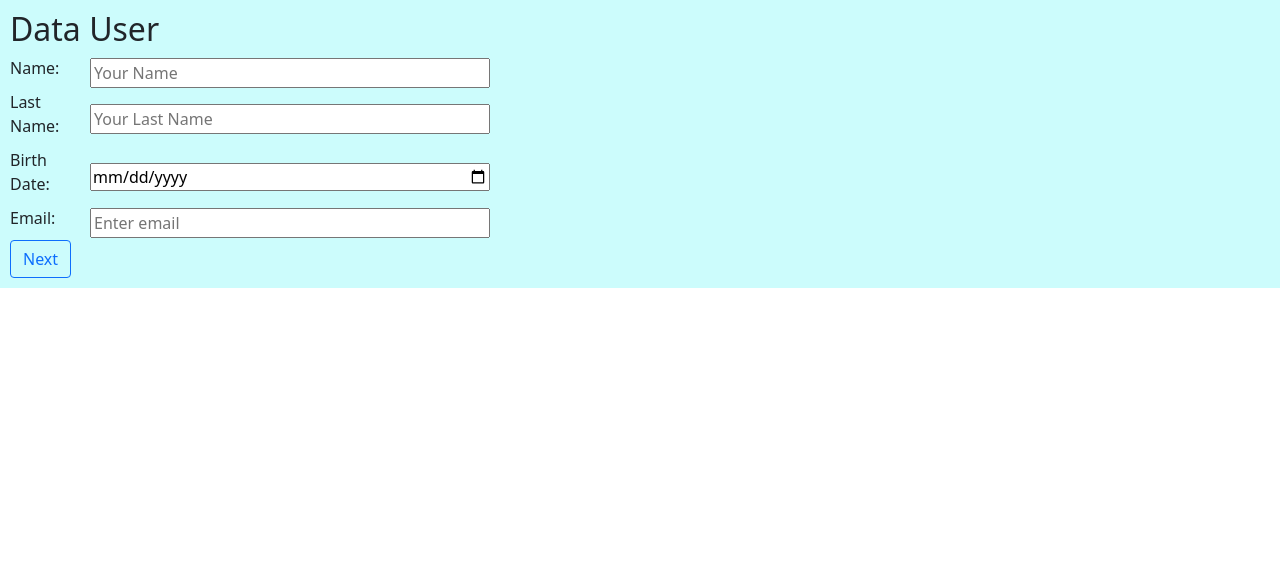
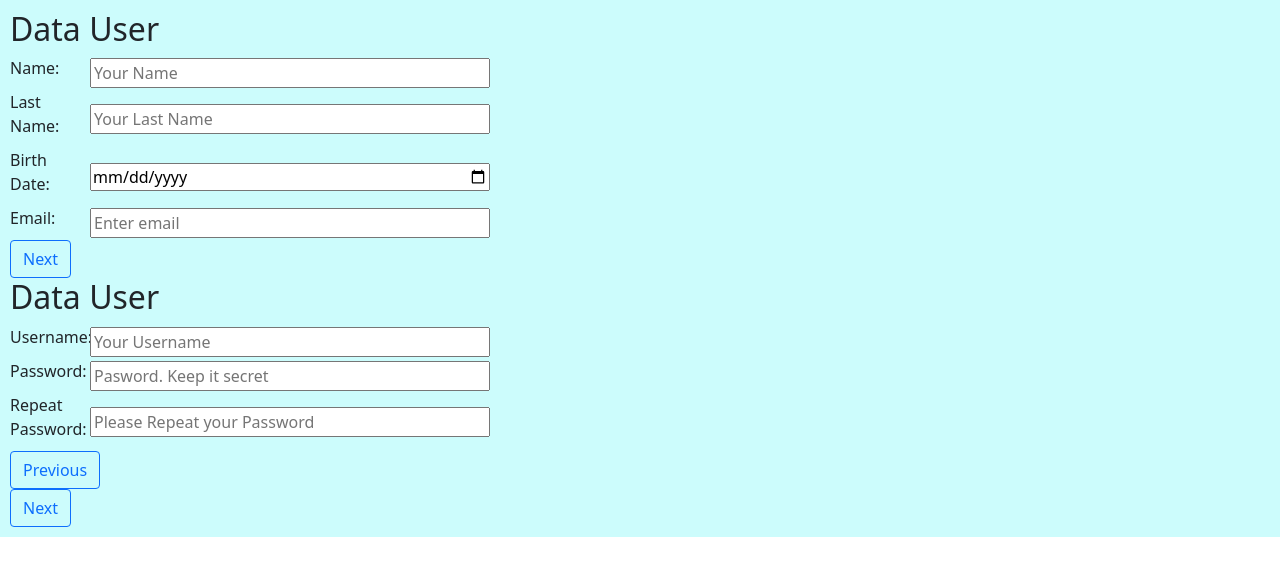
Before and after one commit to lallunavermella/202201-W4CH4-silvia-martinez, a React (Create React App) app: page / in a window 1280 px wide. Shown: the top 576 px of the page. Built offline with nearby package versions, Linux system fonts and the light colour scheme.

Commit message:
Add component Acces Data

```diff
--- /dev/null
+++ b/src/AccesData/AccesData.js
@@ -0,0 +1,41 @@
+const AccesData = () => {
+  return (
+    <>
+      <h2>Data User</h2>
+      <form className="form-data flex-column">
+        <div className="form-block d-flex align-items-center">
+          <label htmlFor="username">Username: </label>
+          <input type="text" id="username" placeholder="Your Username" />
+        </div>
+        <div className="form-block d-flex align-items-center">
+          <label htmlFor="password">Password: </label>
+          <input
+            type="password"
+            id="Pasword"
+            placeholder="Pasword. Keep it secret"
+          />
+        </div>
+        <div className="form-block d-flex align-items-center">
+          <label htmlFor="password">Repeat Password: </label>
+          <input
+            type="password"
+            id="password"
+            placeholder="Please Repeat your Password"
+          />
+        </div>
+
+        <div className="form-block ">
+          <button type="submit" className="btn btn-outline-primary ">
+            Previous
+          </button>
+        </div>
+        <div className="form-block align-items-end">
+          <button type="submit" className="btn btn-outline-primary ">
+            Next
+          </button>
+        </div>
+      </form>
+    </>
+  );
+};
+export default AccesData;
--- a/src/App.js
+++ b/src/App.js
@@ -1,10 +1,12 @@
+import AccesData from "./AccesData/AccesData";
 import "./App.css";
-import PersonalData from "./components/PersonalData";
+import PersonalData from "./components/PersonalData/PersonalData";
 
 function App() {
   return (
     <div className="App">
       <PersonalData />
+      <AccesData />
     </div>
   );
 }
```
Also changed, not shown: src/components/PersonalData/PersonalData.js (renamed from src/components/PersonalData.js).
